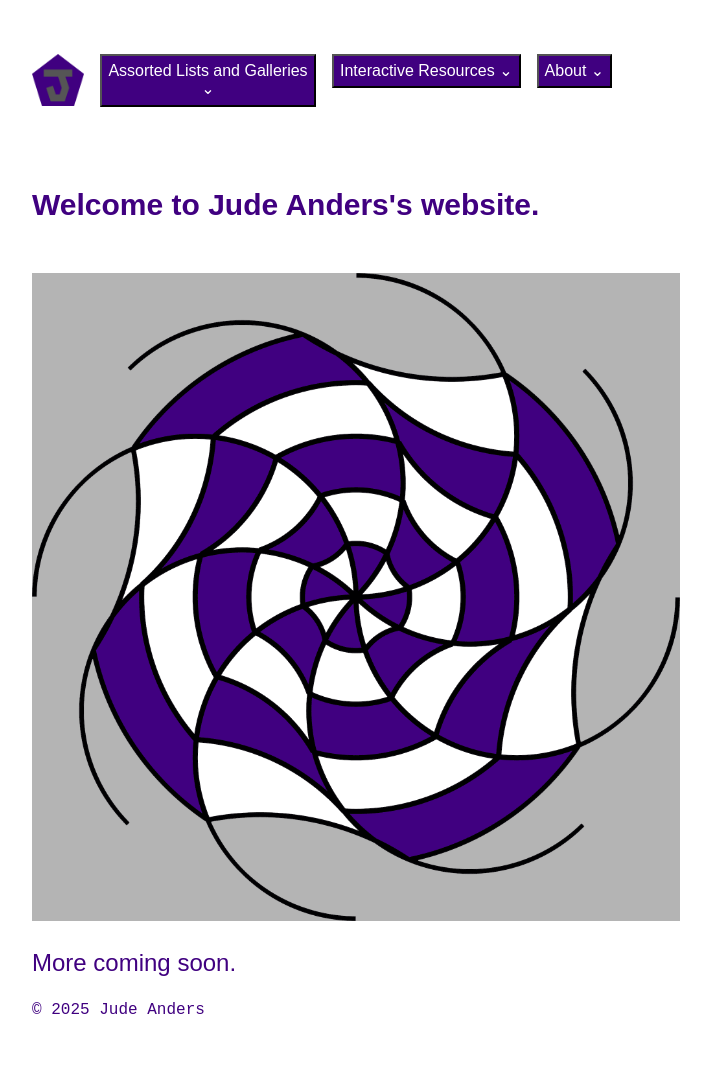
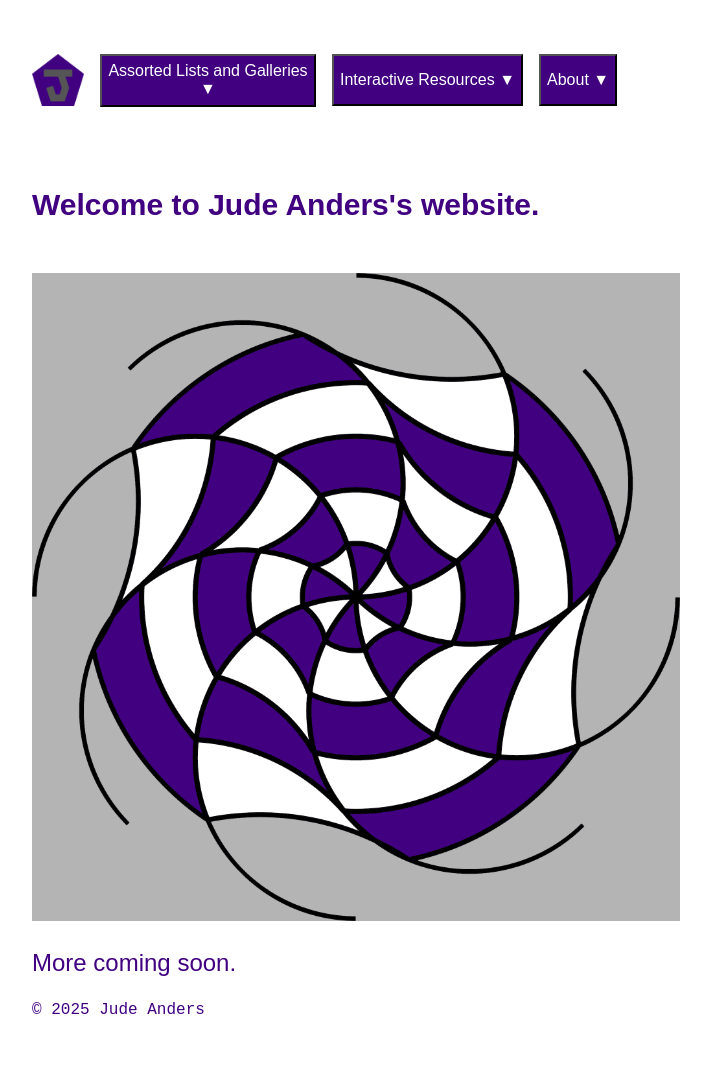
Before and after one commit to 1anderj/judeanders-website, a Jekyll site: the page built from index.html, in a window 1280 px wide. Shown: the whole page, without its empty margins (22-733 px from the left). Built offline with Jekyll 4.4.1, drawn with Linux system fonts in a browser that asks for light colours; some web fonts are replaced.

Commit message:
dropdown 3

```diff
--- a/_layouts/default.html
+++ b/_layouts/default.html
@@ -21,7 +21,7 @@
         <img id="logo-favicon" src="/assets/images/favicon/favicon-1024x1024.png" alt="Purple pentagon with gray J favicon">
       </a>
       <div class="dropdown-container">
-        <button class="menu" onclick="toggleDropdown('lists-dropdown')">Assorted Lists and Galleries ⌄</button>
+        <button class="menu" onclick="toggleDropdown('lists-dropdown')">Assorted Lists and Galleries ▼</button>
         <div id="lists-dropdown" class="dropdown-links">
           <a class="menu-item" href="/math-quotations/">Math Quotations</a>
           <a class="menu-item" href="/good-xkcd-comics/">Good xkcd Comics</a>
@@ -30,7 +30,7 @@
         </div>
       </div>
       <div class="dropdown-container">
-        <button class="menu" onclick="toggleDropdown('interactive-dropdown')">Interactive Resources ⌄</button>
+        <button class="menu" onclick="toggleDropdown('interactive-dropdown')">Interactive Resources ▼</button>
         <div id="interactive-dropdown" class="dropdown-links">
           <a class="menu-item" href="/wysitutwyg-editor/">WYSITUTWYG Editor</a>
           <a class="menu-item" href="/dozenal/">Dozenal Multiplication Tables Practice</a>
@@ -38,7 +38,7 @@
         </div>
       </div>
       <div class="dropdown-container">
-        <button class="menu" onclick="toggleDropdown('about-dropdown')">About ⌄</button>
+        <button class="menu" onclick="toggleDropdown('about-dropdown')">About ▼</button>
         <div id="about-dropdown" class="dropdown-links">
           <a class="menu-item" href="/about/">About</a>
           <a class="menu-item" href="/contact/">Contact</a>
--- a/assets/styles/styles.css
+++ b/assets/styles/styles.css
@@ -32,6 +32,7 @@ h1 {
   flex-grow: 1;
   max-width: 216px;
   min-width: 60px;
+  min-height: 52px;
   cursor: pointer;
 }
 
```
